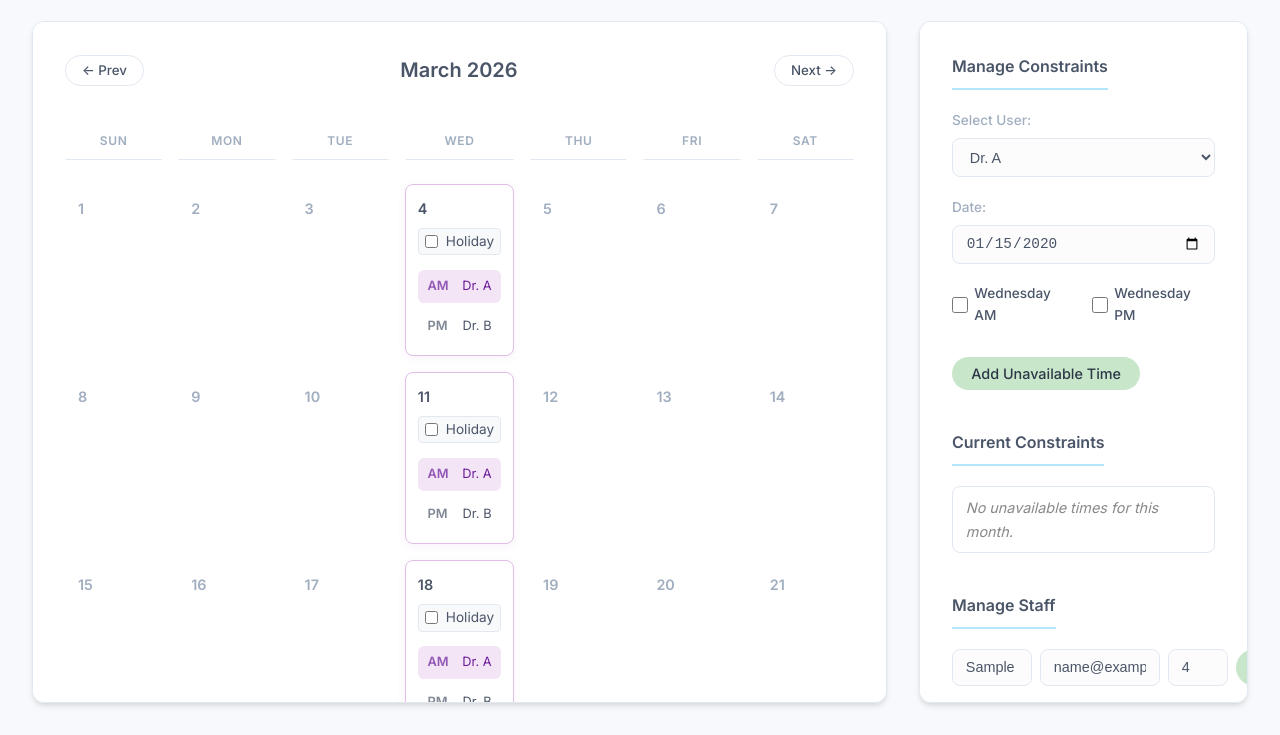
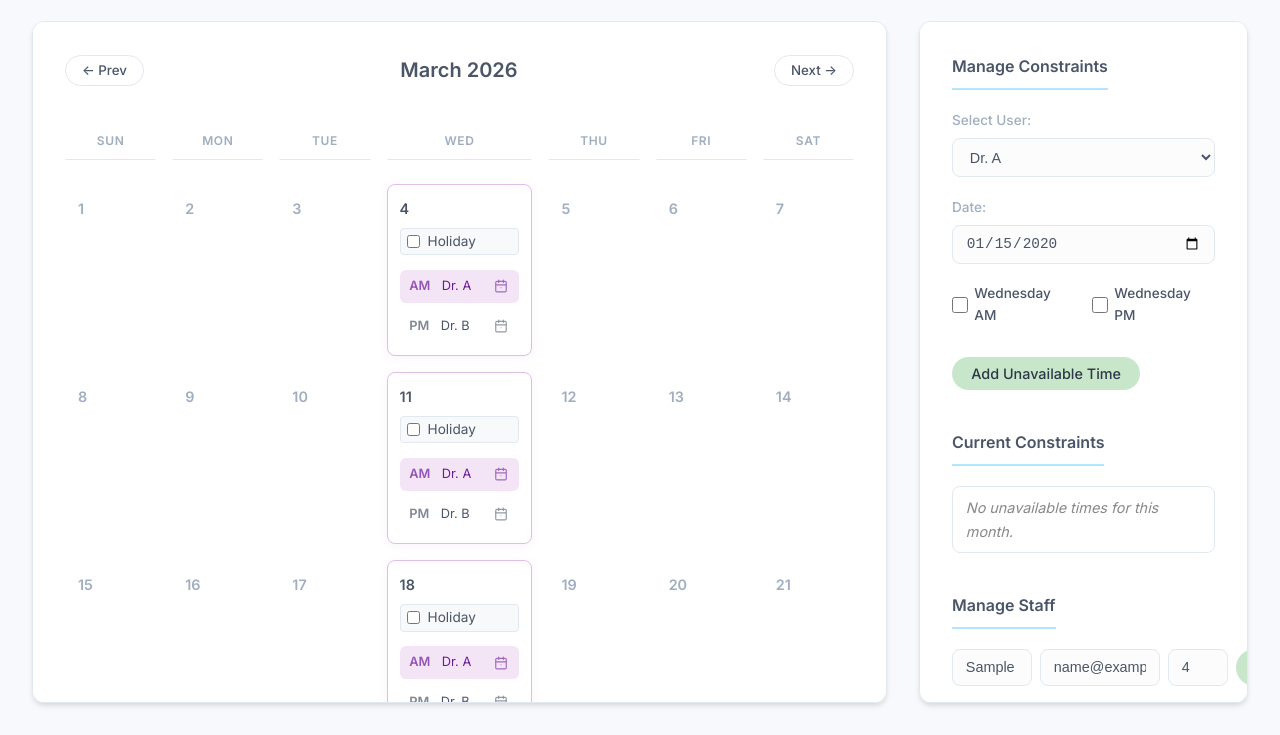
Before and after one commit to drhao/clinic-scheduler, a plain HTML site: page index.html in a window 1280 px wide. Both pictures are taken after typing "2020-01-15", "Sample", "name@example.com" into the empty fields and a click on the button "Generate Schedule". Shown: the part 65-800 px from the top of the page. Drawn offline with Linux system fonts and the light colour scheme; no server answers.

Commit message:
feat: Enhance reminder email content, add Google Calendar integration for schedule slots, and adjust calendar grid layout.

```diff
--- a/google_apps_script.js
+++ b/google_apps_script.js
@@ -200,8 +200,8 @@ function doPost(e) {
             let startRow = (usersData.length > 0 && usersData[0][0] === "Name") ? 1 : 0;
 
             const month = new Date().getMonth() + 1; // Current month
-            const subject = `[提醒] 請填寫 ${month} 月份不排班時間`;
-            const body = `大家好，\n\n這是一封自動提醒信。\n請記得在 ${month} 月 3 日前至排班網頁填寫本月份的不排班時間，以利後續排班作業進行。\n\n謝謝！\n\n排班系統敬上`;
+            const subject = `[提醒] 請填寫 ${month} 月份旅醫門診不排班時間`;
+            const body = `大家好，\n\n這是一封自動提醒信。\n請記得在 ${month} 月 3 日前至排班網頁填寫本月份的不排班時間，以利後續排班作業進行。\n\n排班網址：https://drhao.github.io/clinic-scheduler/\n\n謝謝！\n\n排班系統敬上\n=================================\n此信件為系統自動產生發送，請不要直接回信`;
 
             for (let i = startRow; i < usersData.length; i++) {
                 const email = usersData[i][2];
--- a/script.js
+++ b/script.js
@@ -224,13 +224,24 @@ function renderCalendar() {
                 const amKey = `${dateStr}_AM`;
                 const pmKey = `${dateStr}_PM`;
 
+                const amUser = schedule[amKey] || '-';
+                const pmUser = schedule[pmKey] || '-';
+
                 const amSlot = document.createElement('div');
                 amSlot.className = 'schedule-slot';
-                amSlot.innerHTML = `<strong>AM</strong> ${schedule[amKey] || '-'}`;
+                amSlot.innerHTML = `<div><strong>AM</strong> ${amUser}</div>`;
+                if (amUser !== '-' && amUser !== 'Unassigned') {
+                    const gcalLink = createGCalLink(amUser, dateStr, 'AM');
+                    amSlot.appendChild(gcalLink);
+                }
 
                 const pmSlot = document.createElement('div');
                 pmSlot.className = 'schedule-slot';
-                pmSlot.innerHTML = `<strong>PM</strong> ${schedule[pmKey] || '-'}`;
+                pmSlot.innerHTML = `<div><strong>PM</strong> ${pmUser}</div>`;
+                if (pmUser !== '-' && pmUser !== 'Unassigned') {
+                    const gcalLink = createGCalLink(pmUser, dateStr, 'PM');
+                    pmSlot.appendChild(gcalLink);
+                }
 
                 cell.appendChild(amSlot);
                 cell.appendChild(pmSlot);
@@ -262,6 +273,40 @@ async function toggleHoliday(dateStr, isChecked) {
     renderCalendar();
     renderDutyCounts(); // Schedule might change (cleared slots)
     renderYearlyDutyCounts();
+}
+
+// Google Calendar Helper
+function createGCalLink(titlePrefix, dateStr, slot) {
+    const a = document.createElement('a');
+    a.href = '#';
+    a.className = 'gcal-btn';
+    a.title = 'Add to Google Calendar';
+    // Use an SVG calendar icon instead of just text
+    a.innerHTML = `<svg xmlns="http://www.w3.org/2000/svg" width="14" height="14" viewBox="0 0 24 24" fill="none" stroke="currentColor" stroke-width="2" stroke-linecap="round" stroke-linejoin="round"><rect x="3" y="4" width="18" height="18" rx="2" ry="2"></rect><line x1="16" y1="2" x2="16" y2="6"></line><line x1="8" y1="2" x2="8" y2="6"></line><line x1="3" y1="10" x2="21" y2="10"></line><line x1="12" y1="15" x2="12" y2="15"></line></svg>`;
+
+    a.onclick = (e) => {
+        e.preventDefault();
+
+        // Slot timings (Example: AM 08:30-11:30, PM 13:30-16:30)
+        let startTime = '083000';
+        let endTime = '113000';
+        if (slot === 'PM') {
+            startTime = '133000';
+            endTime = '163000';
+        }
+
+        const formattedDate = dateStr.replace(/-/g, '');
+        const details = encodeURIComponent('支援台大旅醫門診');
+        const text = encodeURIComponent(`旅醫門診`);
+        // Note: Z assumes UTC, better to omit Z and use local time parameters if strictly necessary, but Google usually parses this as local if no timezone is provided explicitly without Z. Let's send local time.
+
+        // Correct time format for Google Calendar (local time without Z)
+        const localDates = `${formattedDate}T${startTime}/${formattedDate}T${endTime}`;
+
+        const url = `https://calendar.google.com/calendar/r/eventedit?text=${text}&dates=${localDates}&details=${details}`;
+        window.open(url, '_blank');
+    };
+    return a;
 }
 
 // Constraint Management
--- a/style.css
+++ b/style.css
@@ -143,7 +143,8 @@ button {
 
 .calendar-grid {
     display: grid;
-    grid-template-columns: repeat(7, 1fr);
+    /* Sunday, Monday, Tuesday, Wednesday(wider), Thursday, Friday, Saturday */
+    grid-template-columns: 1fr 1fr 1fr 1.6fr 1fr 1fr 1fr;
     gap: 1rem;
     /* Spacing between cells */
 }
@@ -222,6 +223,22 @@ button {
     font-weight: 600;
     margin-right: 0.5rem;
     opacity: 0.7;
+}
+
+.gcal-btn {
+    display: flex;
+    align-items: center;
+    justify-content: center;
+    color: inherit;
+    text-decoration: none;
+    opacity: 0.6;
+    transition: opacity 0.2s, transform 0.2s;
+    padding: 2px;
+}
+
+.gcal-btn:hover {
+    opacity: 1;
+    transform: scale(1.1);
 }
 
 /* Holiday Styles */
```
